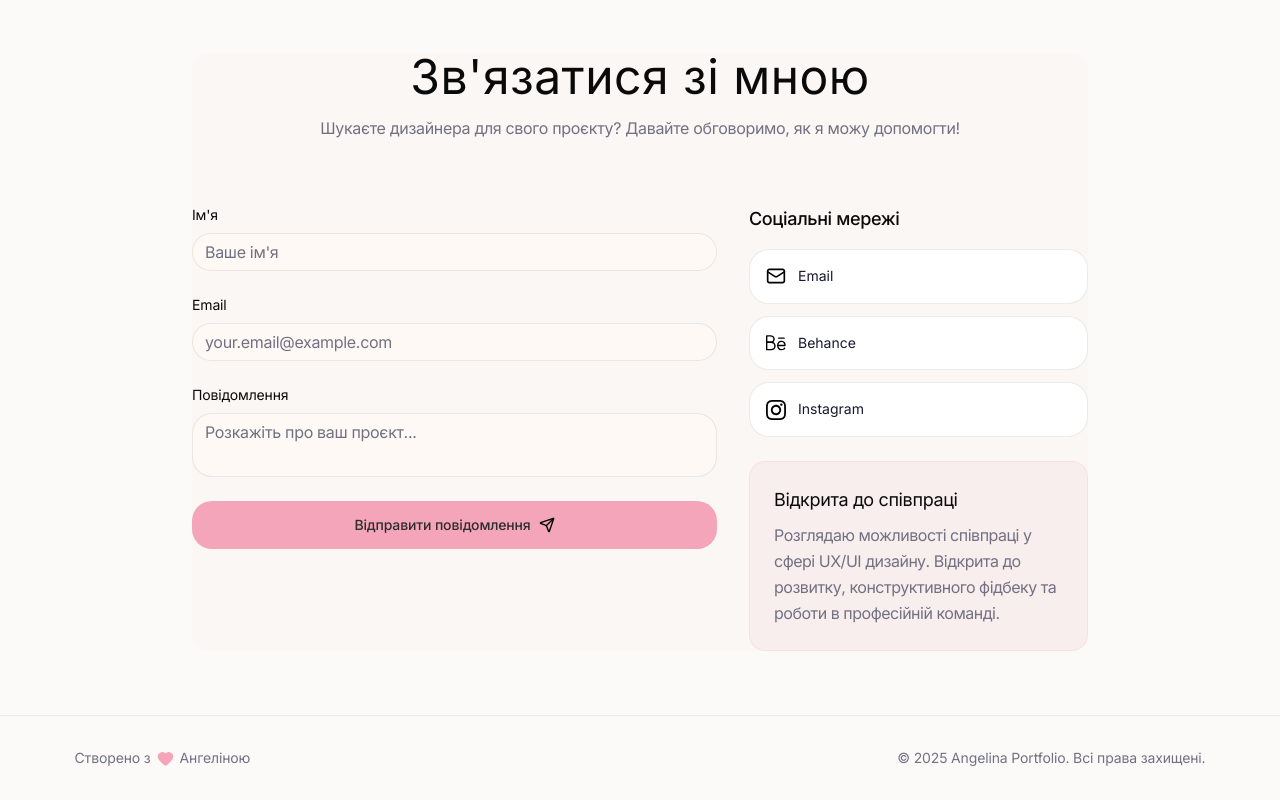
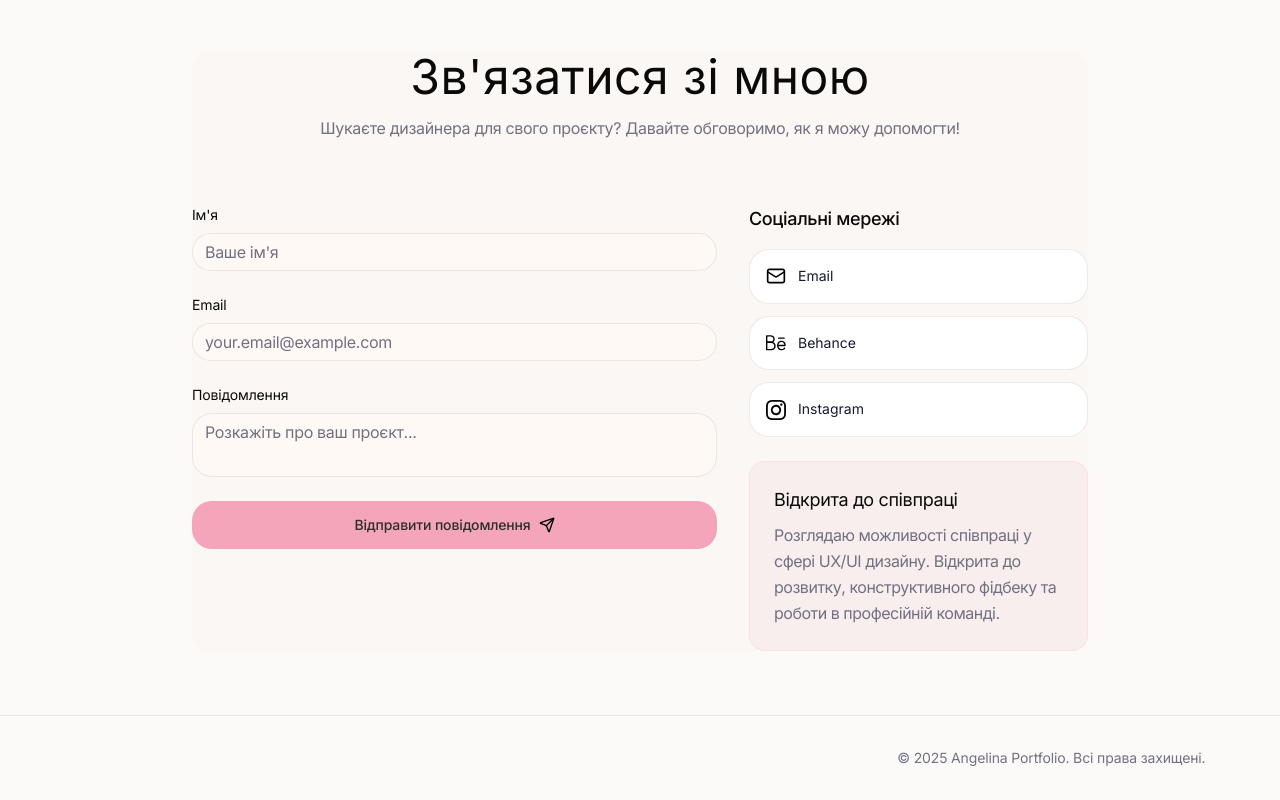
Before and after one commit to YuliiaChernysheva/angelina-portfolio-next.js, a Next.js app: page / in a window 1280 px wide. Shown: the part 3184-3984 px from the top of the page. Built offline with nearby package versions, Linux system fonts and the light colour scheme.

Commit message:
fix footer

```diff
--- a/src/components/Footer/Footer.jsx
+++ b/src/components/Footer/Footer.jsx
@@ -4,16 +4,6 @@ export default function Footer() {
   return (
     <footer className={styles.footer}>
       <div className={`container ${styles.footerContainer}`}>
-        <p className={styles.footerMade}>
-          Створено з
-          <span className={styles.footerHeart} aria-hidden="true">
-            <svg className={styles.footerHeartIcon} width="17" height="17">
-              <use href="/icons/symbol-defs.svg#heart"></use>
-            </svg>
-          </span>
-          Ангеліною
-        </p>
-
         <p className={styles.footerCopy}>
           © 2025 Angelina Portfolio. Всі права захищені.
         </p>
--- a/src/components/Footer/Footer.module.css
+++ b/src/components/Footer/Footer.module.css
@@ -23,14 +23,9 @@
   font-size: 14px;
 }
 
-.footerHeart {
-  margin: 0 6px;
-  display: inline-flex;
-  align-items: center;
-}
-
-.footerHeartIcon {
-  fill: currentColor;
+.footerContainer {
+  flex-direction: column;
+  text-align: center;
 }
 
 @media (min-width: 1179px) {
@@ -40,7 +35,7 @@
 
   .footerContainer {
     flex-direction: row;
-    justify-content: space-between;
     text-align: center;
+    justify-content: flex-end;
   }
 }
```
